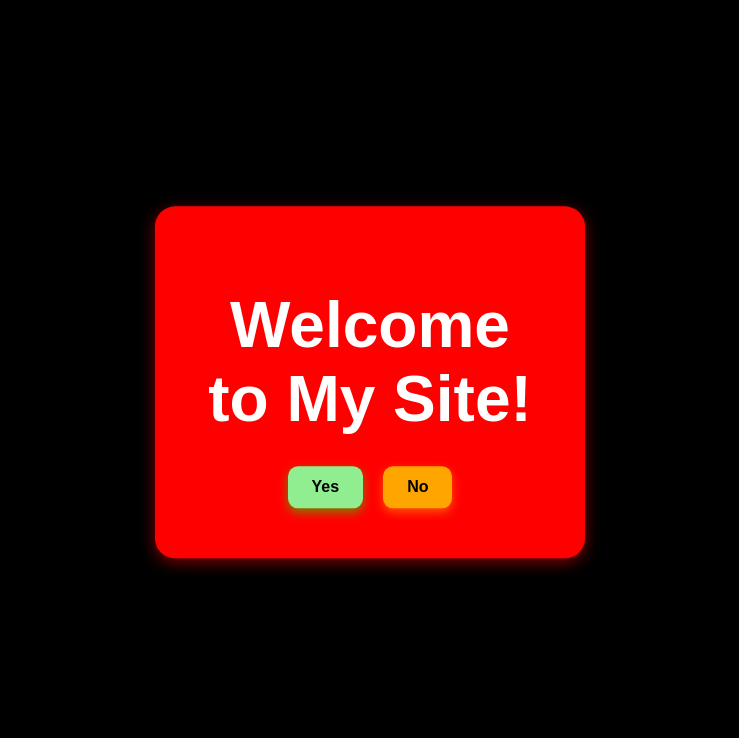
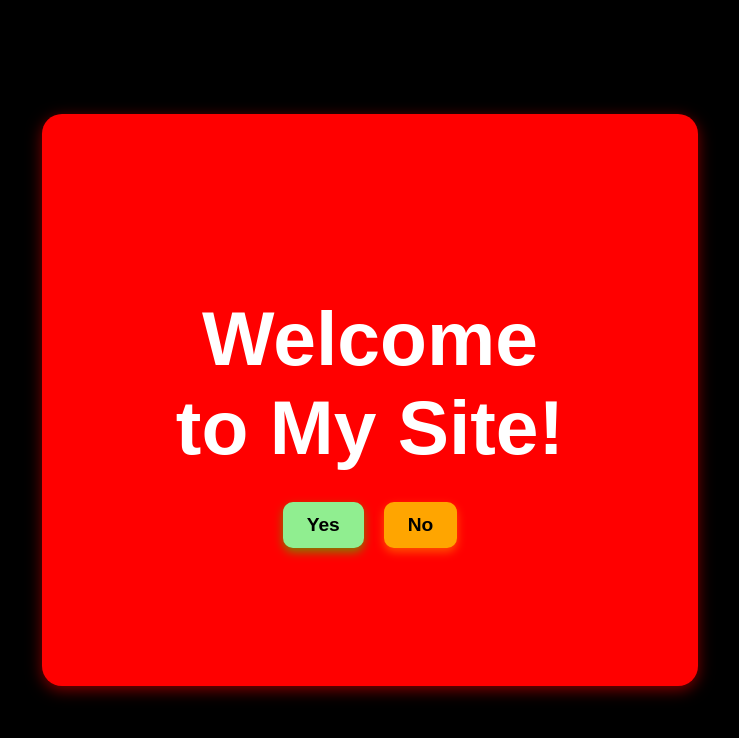
Before and after one commit to Mystery666-star/kaze, a React (Create React App) app: page / in a window 1280 px wide. Shown: the top 738 px of the page, without its empty margins (270-1009 px from the left). Built offline with nearby package versions, Linux system fonts and the light colour scheme.

Commit message:
Initial commit

```diff
--- a/src/AccessGranted.js
+++ b/src/AccessGranted.js
@@ -38,18 +38,17 @@ const AccessGranted = () => {
                 }}
             />
 
-            <h1
+<h1
                 style={{
-                    position: "absolute",
-                    bottom: "20px", // Use a fixed pixel value for better control
-                    fontSize: "min(6vw, 24px)", // Use min() to cap the font size
+                    // Remove position: absolute
+                    fontSize: "min(6vw, 24px)",
                     fontWeight: "bold",
                     color: "#ffcc00",
                     textShadow: "3px 3px 10px rgba(255, 255, 255, 0.8)",
                     letterSpacing: "2px",
                     textAlign: "center",
-                    width: "90%", // Keep the percentage width
-                    margin: "0 auto",
+                    width: "90%",
+                    margin: "20px auto 0", // Add top margin to separate from GIF
                     whiteSpace: "normal",
                     animation: "pulseText 1.5s infinite alternate"
                 }}
--- a/src/Home.js
+++ b/src/Home.js
@@ -5,31 +5,31 @@ const Home = () => {
                 backgroundColor: "black",
                 color: "white",
                 fontFamily: "sans-serif",
-                margin: "0",
                 height: "100vh",
+                width: "100vw",
                 display: "flex",
                 justifyContent: "center",
                 alignItems: "center",
                 textAlign: "center",
-                overflow: "hidden", // Prevents scrolling
-                padding: "20px", // Prevents elements from getting cut off on smaller screens
+                padding: "20px", // Fix for mobile
+                boxSizing: "border-box",
             }}
         >
             <div
                 style={{
                     backgroundColor: "red",
                     borderRadius: "20px",
-                    padding: "40px",
-                    width: "80vw", // Makes it responsive
-                    maxWidth: "350px", // Prevents it from getting too big
-                    transform: "translateY(-5%)",
-                    boxShadow: "0px 4px 15px rgba(255, 0, 0, 0.5)", // Nice shadow effect
+                    padding: "10vw", // Responsive padding
+                    width: "90vw", // Adjusted for smaller screens
+                    maxWidth: "400px", // Prevents box from getting too big
+                    boxShadow: "0px 4px 15px rgba(255, 0, 0, 0.5)",
                 }}
             >
                 <h1
                     style={{
-                        fontSize: "5vw", // Scales with screen size
-                        maxFontSize: "24px",
+                        fontSize: "6vw", // Scales based on screen size
+                        maxWidth: "100%", // Prevents overflow
+                        wordBreak: "break-word",
                         marginBottom: "20px",
                     }}
                 >
@@ -45,7 +45,7 @@ const Home = () => {
                             margin: "10px",
                             borderRadius: "10px",
                             cursor: "pointer",
-                            fontSize: "1rem",
+                            fontSize: "1.2rem",
                             fontWeight: "bold",
                             transition: "0.3s",
                             backgroundColor: "lightgreen",
@@ -62,7 +62,7 @@ const Home = () => {
                             margin: "10px",
                             borderRadius: "10px",
                             cursor: "pointer",
-                            fontSize: "1rem",
+                            fontSize: "1.2rem",
                             fontWeight: "bold",
                             transition: "0.3s",
                             backgroundColor: "orange",
```
